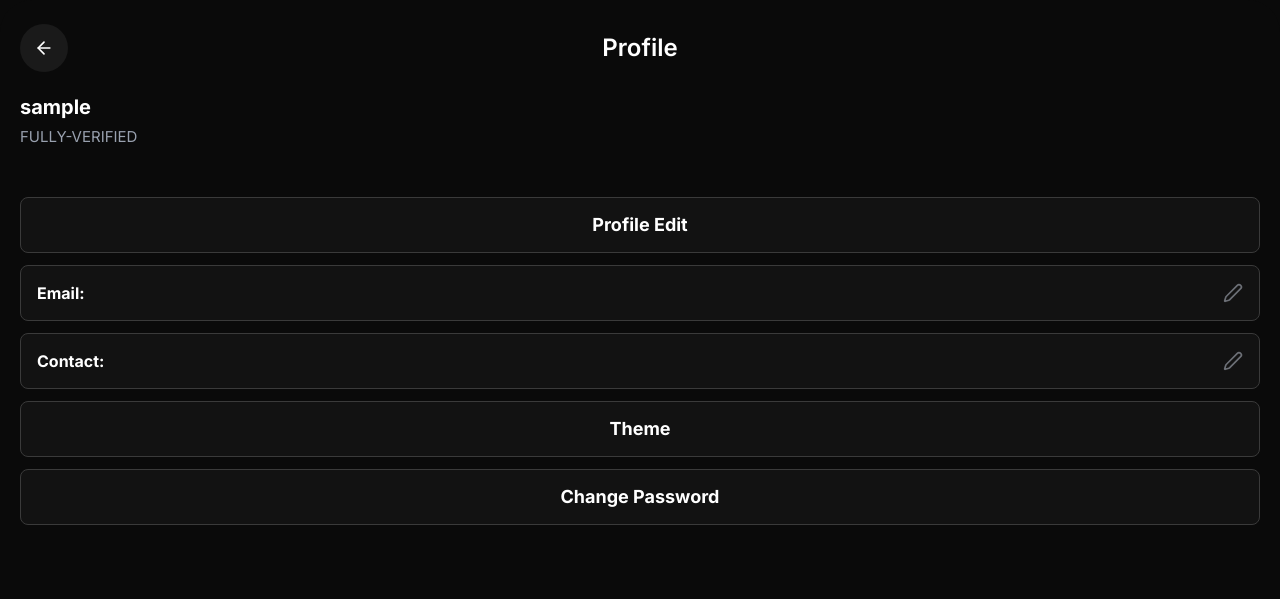
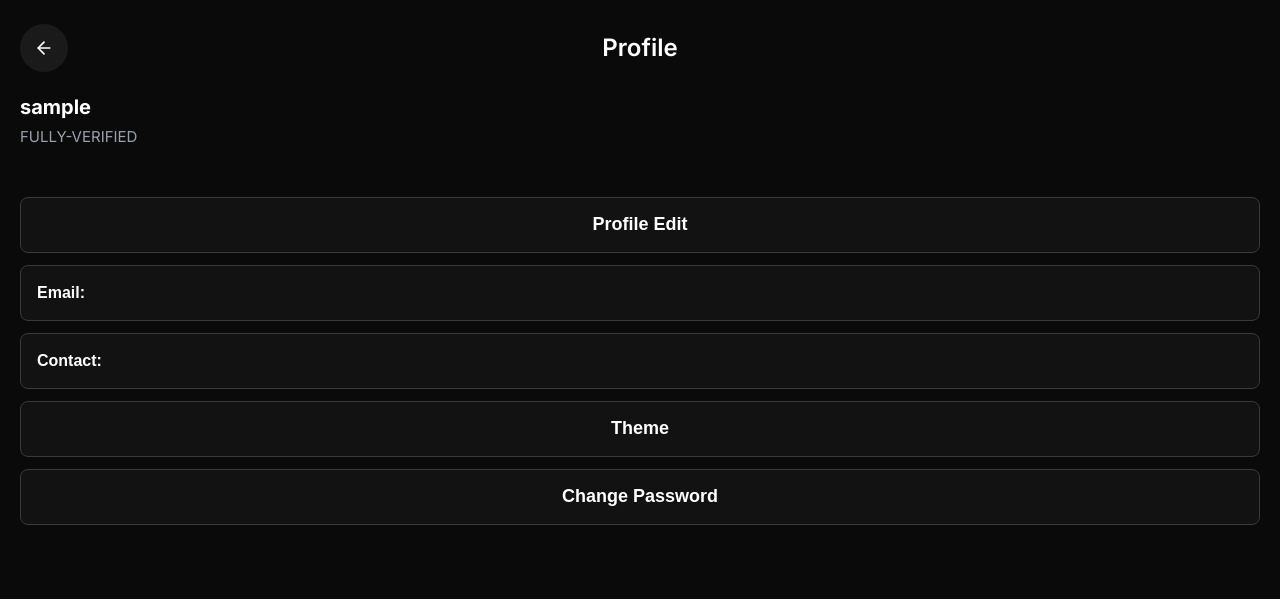
Before and after one commit to sndie3/MgameV1, a React (Vite) app: page /profile in a window 1280 px wide. Shown: the top 599 px of the page. Built offline with nearby package versions, Linux system fonts and the light colour scheme; sample sign-in values are in the browser's storage.

Commit message:
adjusted fonts

```diff
--- a/features/cashin/CashIn.tsx
+++ b/features/cashin/CashIn.tsx
@@ -79,13 +79,13 @@ function CashIn() {
                     setCustomAmount(e.target.value);
                     setSelectedAmount(0);
                 }}
-                className="w-full h-20 bg-[#111] text-center text-xl placeholder:text-gray-600 outline-none mb-10 italic"
+                className="w-full h-15 bg-[#111] text-center text-xl placeholder:text-gray-600 outline-none mb-10 italic"
             />
             </div>
 
             {/* Deposit */}
             <div className="flex justify-center">
-                <button className="bg-red-800 hover:bg-red-700 transition px-24 py-5  font-bold">
+                <button className="bg-red-800 hover:bg-red-700 transition px-24 py-4  font-bold">
                     Deposit
                 </button>
 
--- a/features/cashout/CashOut.tsx
+++ b/features/cashout/CashOut.tsx
@@ -106,13 +106,13 @@ function CashIn() {
                         setCustomAmount(e.target.value);
                         setSelectedAmount(0);
                     }}
-                    className="w-full h-20 bg-[#111] text-center text-xl placeholder:text-gray-600 outline-none mb-10 italic"
+                    className="w-full h-15 bg-[#111] text-center text-xl placeholder:text-gray-600 outline-none mb-10 italic"
                 />
             </div>
 
             {/* Deposit */}
             <div className="flex justify-center">
-                <button className="bg-red-800 hover:bg-red-700 transition px-24 py-5  font-bold">
+                <button className="bg-red-800 hover:bg-red-700 transition px-24 py-4  font-bold">
                     Withdraw
                 </button>
 
--- a/features/dashboard/components/BasicProfileMenu.tsx
+++ b/features/dashboard/components/BasicProfileMenu.tsx
@@ -8,7 +8,7 @@ interface BasicProfileMenuProps {
 
 export default function BasicProfileMenu({ profile, onEditProfile }: BasicProfileMenuProps) {
   return (
-    <div className="px-5 py-6">
+    <div className="px-5 py-6 font-bahnschrift">
       <div className="space-y-3">
         {/* Profile Edit Button */}
         <div
@@ -26,7 +26,6 @@ export default function BasicProfileMenu({ profile, onEditProfile }: BasicProfil
           <span className="font-bold text-[16px] text-white truncate">
             Email: <span className="ml-2 font-normal">{profile.email || ''}</span>
           </span>
-          <Edit2 size={20} className="text-[#8A8F98] opacity-75 hover:opacity-100 hover:text-[#B0B4BB] transition-all duration-200" />
         </div>
 
         {/* Contact Field */}
@@ -37,7 +36,6 @@ export default function BasicProfileMenu({ profile, onEditProfile }: BasicProfil
           <span className="font-bold text-[16px] text-white truncate">
             Contact: <span className="ml-2 font-normal">{profile.phoneNumber || ''}</span>
           </span>
-          <Edit2 size={20} className="text-[#8A8F98] opacity-75 hover:opacity-100 hover:text-[#B0B4BB] transition-all duration-200" />
         </div>
 
         {/* Theme Button */}
```
